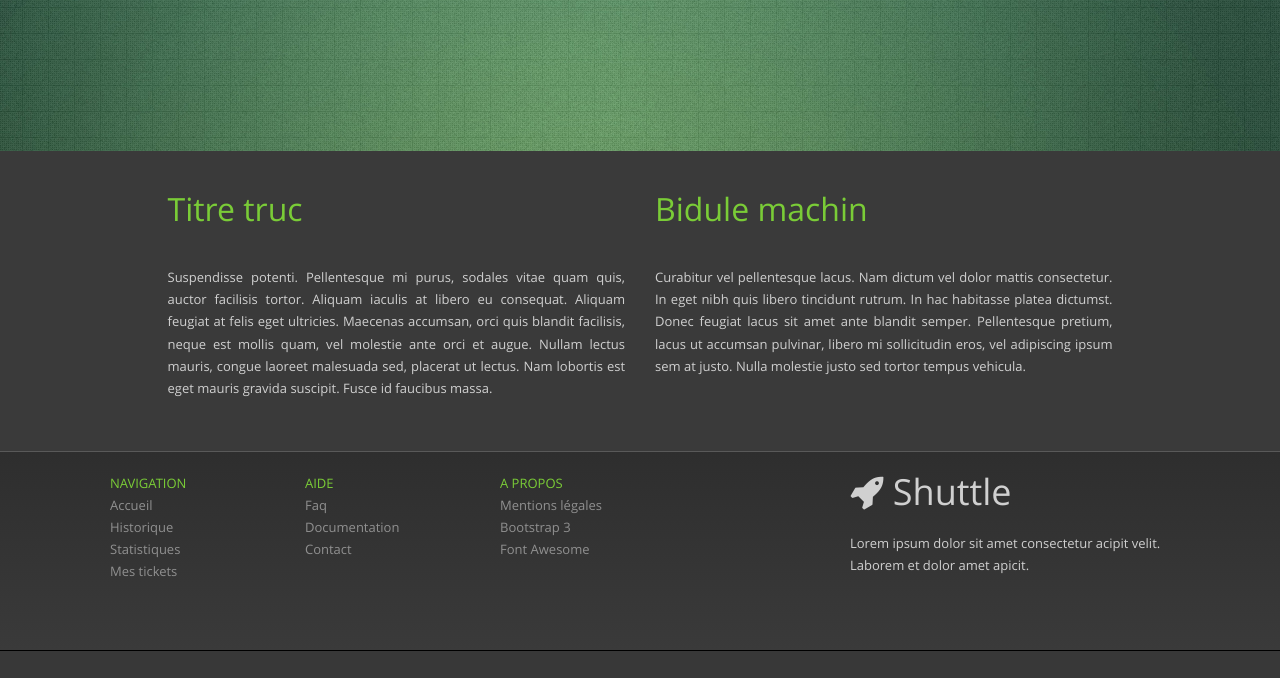
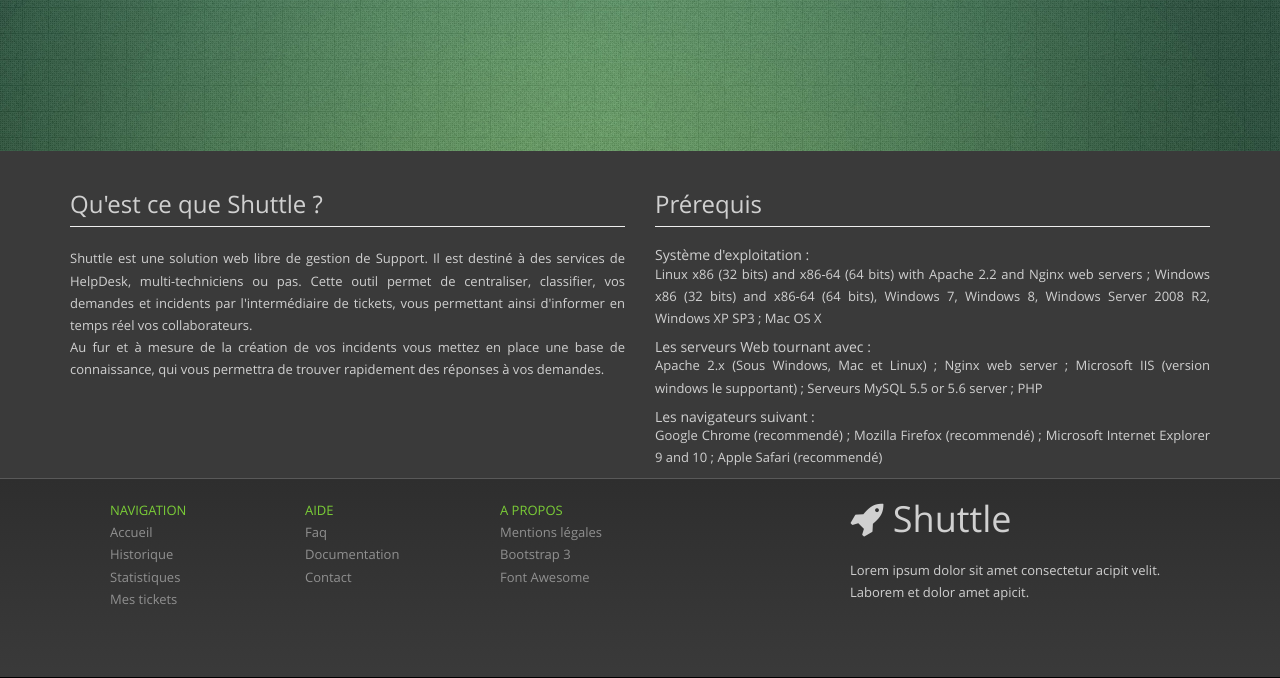
Before and after one commit to Shazey9194/Shuttle_Scratch, a PHP site: page /login in a window 1280 px wide. Shown: the part 409-1087 px from the top of the page. Before the commit the page ends 1060 px from the top, so only its background shows below. Run offline with PHP 8.4, Linux system fonts and the light colour scheme; some libraries are stand-ins or nearby versions.

Commit message:
Vew commit

```diff
--- a/view/layout.html.twig
+++ b/view/layout.html.twig
@@ -80,13 +80,29 @@
 			<div id="home-demo">
 				<div class="container">
 					<div class="row">
-                    <div class="col-md-offset-1 col-md-5">
-                        <h2>Titre truc</h2>
-                        <p>Suspendisse potenti. Pellentesque mi purus, sodales vitae quam quis, auctor facilisis tortor. Aliquam iaculis at libero eu consequat. Aliquam feugiat at felis eget ultricies. Maecenas accumsan, orci quis blandit facilisis, neque est mollis quam, vel molestie ante orci et augue. Nullam lectus mauris, congue laoreet malesuada sed, placerat ut lectus. Nam lobortis est eget mauris gravida suscipit. Fusce id faucibus massa.</p>
+						<div class="col-md-6">
+							<div class="page-header">
+								<h3>Qu'est ce que Shuttle ?</h3>
 							</div>
-                    <div class="col-md-5">
-                        <h2>Bidule machin</h2>
-                        <p>Curabitur vel pellentesque lacus. Nam dictum vel dolor mattis consectetur. In eget nibh quis libero tincidunt rutrum. In hac habitasse platea dictumst. Donec feugiat lacus sit amet ante blandit semper. Pellentesque pretium, lacus ut accumsan pulvinar, libero mi sollicitudin eros, vel adipiscing ipsum sem at justo. Nulla molestie justo sed tortor tempus vehicula. </p>
+							<p>
+								Shuttle est une solution web libre de gestion de Support. Il est destiné à des services de HelpDesk, multi-techniciens ou pas.
+								Cette outil permet de centraliser, classifier, vos demandes et incidents par l'intermédiaire de tickets,
+								vous permettant ainsi d'informer en temps réel vos collaborateurs.
+								<br />
+								Au fur et à mesure de la création de vos incidents vous mettez en place une base de connaissance,
+								qui vous permettra de trouver rapidement des réponses à vos demandes.
+							</p>
+						</div>
+						<div class="col-md-6">
+							<div class="page-header">
+								<h3>Prérequis</h3>
+							</div>
+							<h5>Système d'exploitation : </h5>
+							<p>Linux x86 (32 bits) and x86-64 (64 bits) with Apache 2.2 and Nginx web servers ; Windows x86 (32 bits) and x86-64 (64 bits), Windows 7, Windows 8, Windows Server 2008 R2, Windows XP SP3 ; Mac OS X</p>
+							<h5>Les serveurs Web tournant avec : </h5>
+							<p>Apache 2.x (Sous Windows, Mac et Linux) ; Nginx web server ; Microsoft IIS (version windows le supportant) ; Serveurs MySQL 5.5 or 5.6 server ; PHP</p>
+							<h5>Les navigateurs suivant : </h5>
+							<p>Google Chrome (recommendé) ; Mozilla Firefox (recommendé) ; Microsoft Internet Explorer 9 and 10 ; Apple Safari (recommendé)</p>
 						</div>
 					</div>
 				</div>
```
Lines whose indentation alone changed are shown as unchanged.
